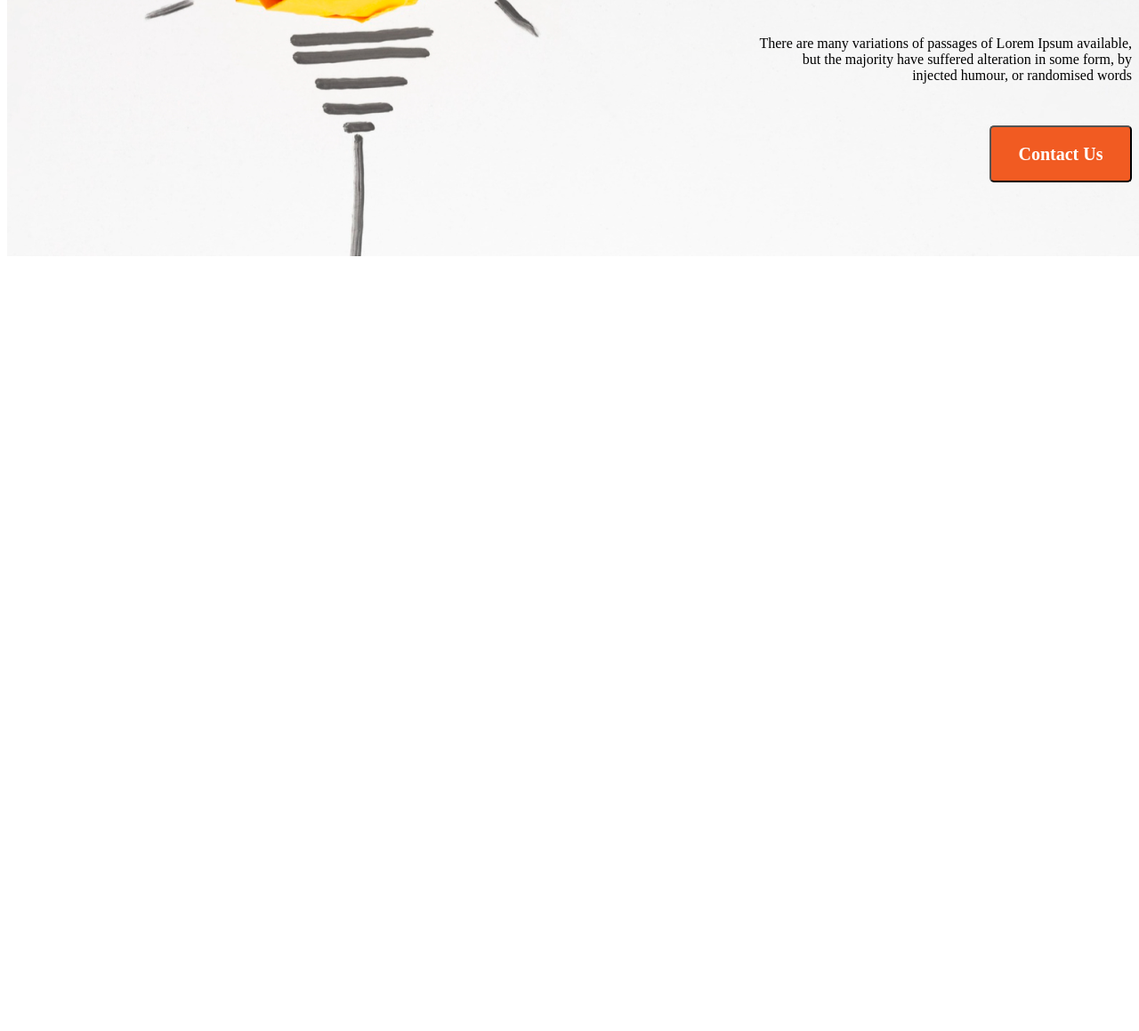
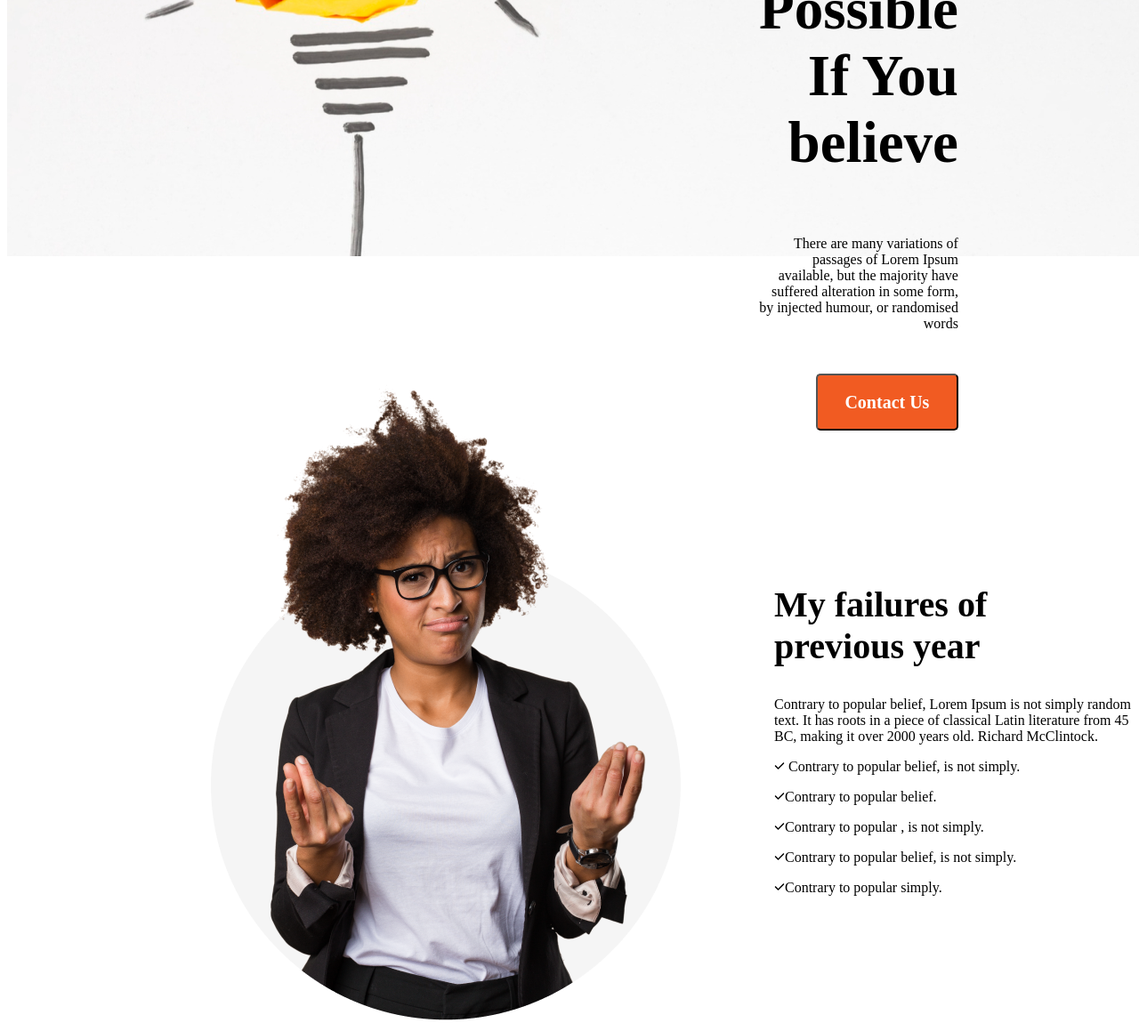
Before and after one commit to zahidhasan1993/assignment1, a plain HTML site: page index.html in a window 1280 px wide. Shown: the part 528-1687 px from the top of the page at 89% size. Before the commit the page ends 828 px from the top, so only its background shows below. Drawn offline with Linux system fonts and the light colour scheme.

Commit message:
adding info section and styling it

```diff
--- a/index.html
+++ b/index.html
@@ -6,6 +6,7 @@
     <meta name="viewport" content="width=device-width, initial-scale=1.0">
     <link rel="stylesheet" href="./styles/style.css">
     <link rel="preconnect" href="https://fonts.googleapis.com"><link rel="preconnect" href="https://fonts.gstatic.com" crossorigin><link href="https://fonts.googleapis.com/css2?family=Open+Sans&display=swap" rel="stylesheet">
+    <script src="https://kit.fontawesome.com/2c36f090bc.js" crossorigin="anonymous"></script>
     <title>Assignment1</title>
 </head>
 <body>
@@ -24,7 +25,25 @@
     </header>
     <!-------------Main Section------------->
     <main class="main">
+        <!-------------my info---------------->
+        <section class="my-info">
+            <div class="my-info-content">
+                <div class="my-info-con-pic">
+                    <img src="./images/person.png" alt="">
+                </div>
+                <div class="my-info-con-title">
+                    <h2 class="my-info-h">My failures of <br> previous year</h2>
+                    <p class="my-info-p">Contrary to popular belief, Lorem Ipsum is not simply random text. It has roots in a piece of classical Latin literature from 45 BC, making it over 2000 years old. Richard McClintock.</p>
 
+                    <!------------>
+                    <p class="my-info-p"><img src="./images/icons/check-solid.svg" alt=""> Contrary to popular belief, is not simply.</p>
+                    <p class="my-info-p"><img src="./images/icons/check-solid.svg" alt="">Contrary to popular belief.</p>
+                    <p class="my-info-p"><img src="./images/icons/check-solid.svg" alt="">Contrary to popular , is not simply.</p>
+                    <p class="my-info-p"><img src="./images/icons/check-solid.svg" alt="">Contrary to popular belief, is not simply.</p>
+                    <p class="my-info-p"><img src="./images/icons/check-solid.svg" alt="">Contrary to popular simply.</p>
+                </div>
+            </div>
+        </section>
     </main>
     <!-----------Footer section----------->
     <footer class="footer">
--- a/styles/style.css
+++ b/styles/style.css
@@ -15,12 +15,14 @@ header{
 .header-title img{
     width: 1600px;
     height: 808px;
+
 }
 .header-container{
     position: absolute;
     top: 8px;
     margin-left: 845px;
     margin-top: 216px;
+    margin-right: 230px;
 }
 .h-c-title{
     font-weight: 700;
@@ -42,3 +44,33 @@ header{
     font-size: 20px;
 
 }
+/* section my-info styling */
+
+.my-info{
+    margin-top: 131px;
+
+}
+.my-info-content{
+    display: flex;
+    gap: 87px;
+}
+
+p img{
+    height: 12px;
+    width: 12px;
+}
+.my-info-h{
+    font-weight: 700;
+    font-size: 40px;
+}
+.my-info-p{
+    font-weight: 400;
+    font-size: 16px;
+}
+.my-info-con-title{
+    margin-top: 200px;
+
+}
+.my-info-con-pic{
+    margin-left: 206px;
+}
```
Also changed, not shown: images/icons/check-solid.svg (added).
